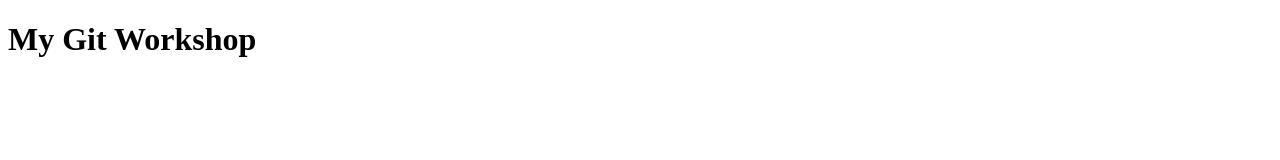
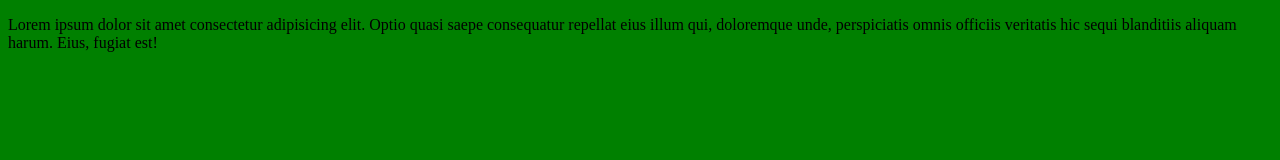
Before and after one commit to MarkleyClassroom/gitworkshop, a plain HTML site: page index.html in a window 1280 px wide. Drawn offline with Linux system fonts and the light colour scheme.

Commit message:
added style sheet

```diff
--- a/index.html
+++ b/index.html
@@ -5,8 +5,9 @@
     <meta http-equiv="X-UA-Compatible" content="IE=edge">
     <meta name="viewport" content="width=device-width, initial-scale=1.0">
     <title>Document</title>
+    <link rel="stylesheet" href="styles.css">
 </head>
 <body>
-    <h1>My Git Workshop</h1>
+   <p>Lorem ipsum dolor sit amet consectetur adipisicing elit. Optio quasi saepe consequatur repellat eius illum qui, doloremque unde, perspiciatis omnis officiis veritatis hic sequi blanditiis aliquam harum. Eius, fugiat est!</p>
 </body>
 </html>
--- /dev/null
+++ b/styles.css
@@ -0,0 +1,3 @@
+body {
+    background-color: green;
+}
```
